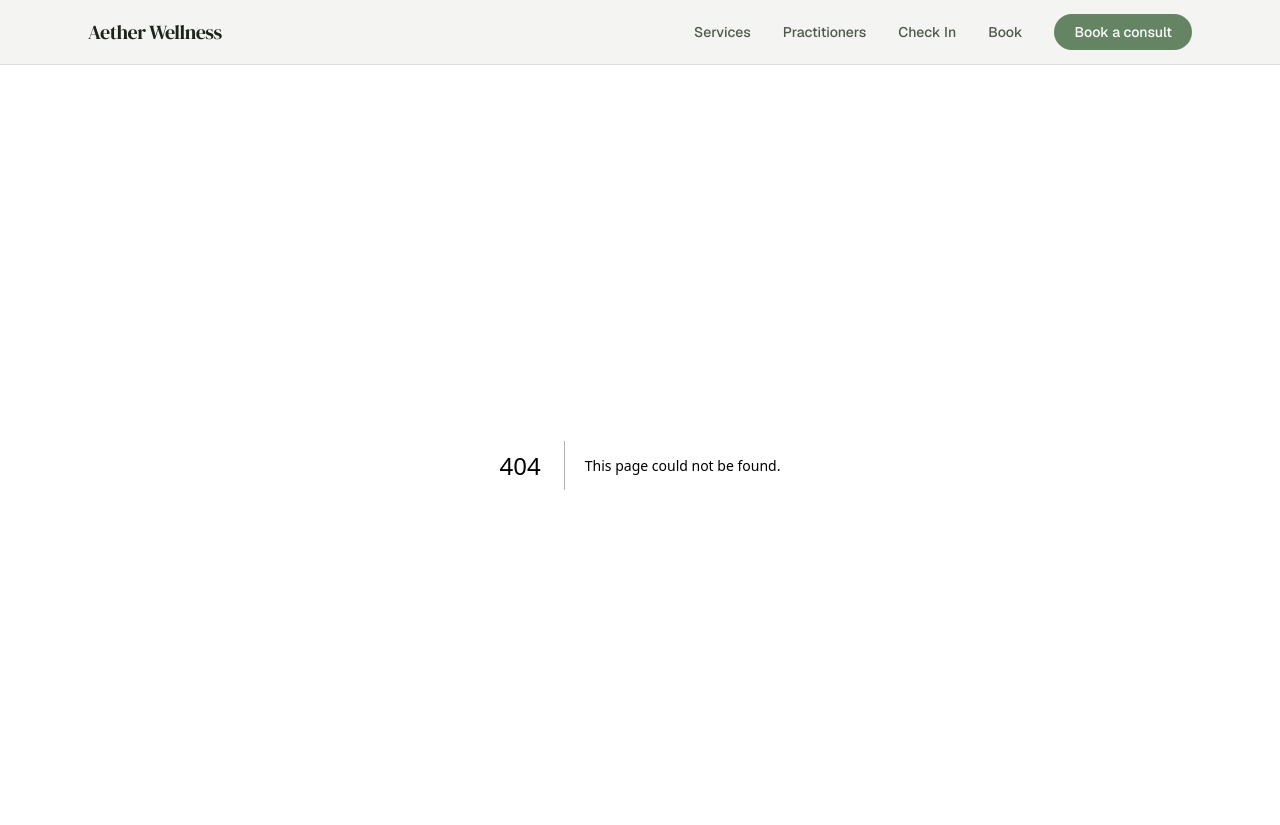
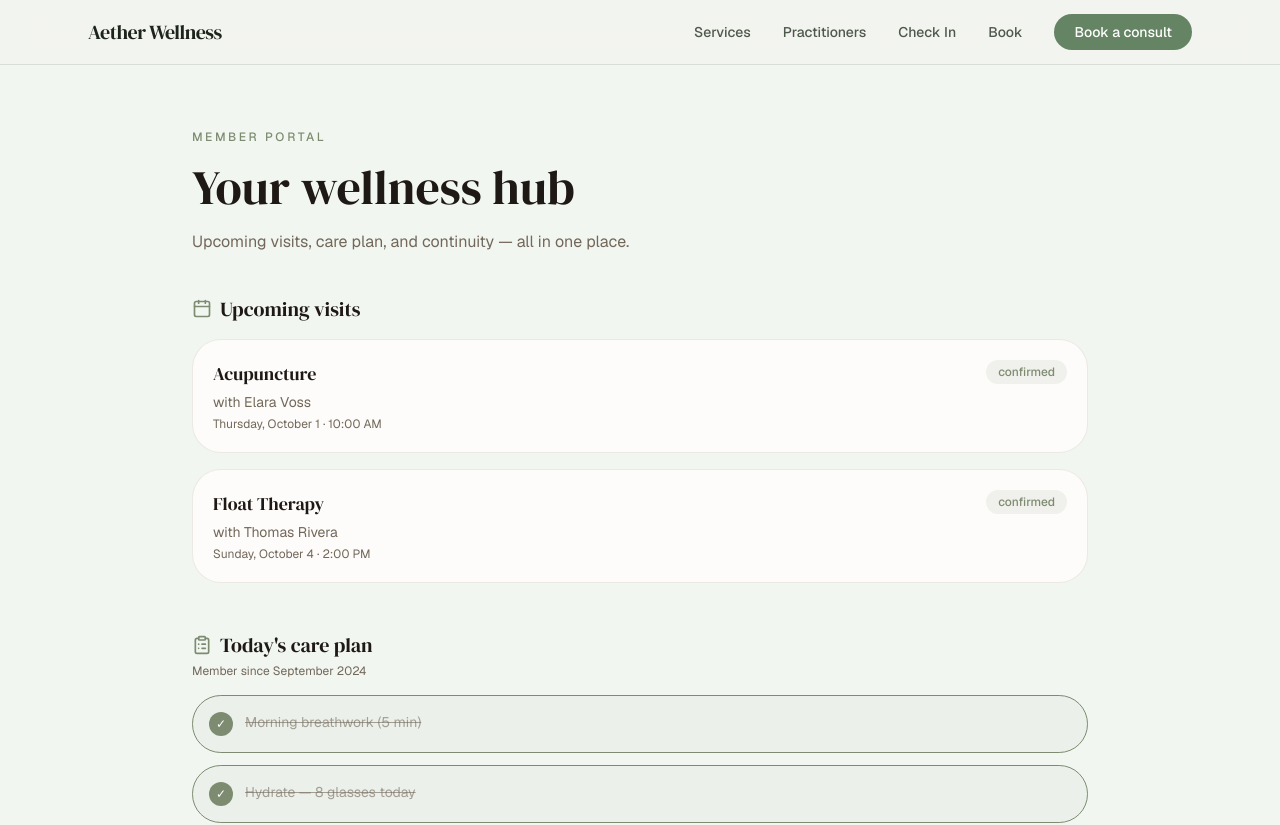
Before and after one commit to anas-khan-antimatter/mkt-aether-wellness, a Next.js app: page /portal in a window 1280 px wide. Before the commit this address had no page. Shown: the top 825 px of the page. Built offline with nearby package versions, Linux system fonts and the light colour scheme; a web font is replaced by a local one.

Commit message:
antimatter: checkpoint c-1790732962288-ubgez

```diff
--- /dev/null
+++ b/src/app/portal/page.tsx
@@ -0,0 +1,197 @@
+"use client";
+
+import { useState, useEffect } from "react";
+import { CheckCircle, Loader2, Calendar, User, ClipboardList, ArrowRight } from "lucide-react";
+import Link from "next/link";
+
+interface Booking {
+  id: string;
+  service: string;
+  practitioner: string;
+  date: string;
+  time: string;
+  status: string;
+}
+
+interface CareItem {
+  id: string;
+  task: string;
+  completed: boolean;
+}
+
+interface PortalData {
+  upcomingBookings: Booking[];
+  carePlan: CareItem[];
+  memberSince: string;
+}
+
+export default function PortalPage() {
+  const [data, setData] = useState<PortalData | null>(null);
+  const [loading, setLoading] = useState(true);
+  const [error, setError] = useState("");
+
+  useEffect(() => {
+    fetch("/api/portal/bookings")
+      .then((r) => {
+        if (!r.ok) throw new Error("Failed to load portal data");
+        return r.json();
+      })
+      .then((d: PortalData) => {
+        setData(d);
+        setLoading(false);
+      })
+      .catch((e) => {
+        setError(e.message);
+        setLoading(false);
+      });
+  }, []);
+
+  const toggleCareItem = (id: string) => {
+    if (!data) return;
+    setData({
+      ...data,
+      carePlan: data.carePlan.map((item) =>
+        item.id === id ? { ...item, completed: !item.completed } : item
+      ),
+    });
+  };
+
+  return (
+    <div className="px-6 pb-24 pt-16">
+      <div className="mx-auto max-w-4xl">
+        {/* Header */}
+        <p className="text-xs font-medium uppercase tracking-[0.22em] text-[oklch(0.62_0.045_130)]">
+          Member Portal
+        </p>
+        <h1 className="mt-3 font-serif text-4xl leading-tight text-[oklch(0.22_0.012_55)] md:text-5xl">
+          Your wellness hub
+        </h1>
+        <p className="mt-3 max-w-xl text-base leading-relaxed text-[oklch(0.52_0.025_75)]">
+          Upcoming visits, care plan, and continuity — all in one place.
+        </p>
+
+        {loading && (
+          <div className="mt-10 flex items-center gap-3 text-sm text-[oklch(0.52_0.025_75)]">
+            <Loader2 className="h-4 w-4 animate-spin" />
+            Loading your portal...
+          </div>
+        )}
+
+        {error && (
+          <div className="mt-6 rounded-2xl border border-[oklch(0.55_0.18_25/0.3)] bg-[oklch(0.55_0.18_25/0.06)] px-5 py-4 text-sm text-[oklch(0.55_0.18_25)]">
+            {error}
+          </div>
+        )}
+
+        {data && (
+          <>
+            {/* Upcoming visits */}
+            <section className="mt-10">
+              <div className="flex items-center gap-2">
+                <Calendar className="h-5 w-5 text-[oklch(0.62_0.045_130)]" />
+                <h2 className="font-serif text-xl text-[oklch(0.22_0.012_55)]">
+                  Upcoming visits
+                </h2>
+              </div>
+
+              {data.upcomingBookings.length === 0 && (
+                <p className="mt-4 text-sm text-[oklch(0.52_0.025_75)]">
+                  No upcoming appointments.
+                </p>
+              )}
+
+              <div className="mt-4 grid gap-4">
+                {data.upcomingBookings.map((b) => {
+                  const formattedDate = new Date(b.date + "T12:00:00").toLocaleDateString("en-US", {
+                    weekday: "long",
+                    month: "long",
+                    day: "numeric",
+                  });
+                  return (
+                    <div
+                      key={b.id}
+                      className="rounded-2xl border border-[oklch(0.88_0.01_75/0.5)] bg-[oklch(0.99_0.003_80)] p-5 transition-all hover:shadow-md"
+                    >
+                      <div className="flex items-start justify-between gap-4">
+                        <div>
+                          <p className="font-serif text-lg font-medium text-[oklch(0.22_0.012_55)]">
+                            {b.service}
+                          </p>
+                          <p className="mt-1 text-sm text-[oklch(0.52_0.025_75)]">
+                            with {b.practitioner}
+                          </p>
+                          <p className="mt-1 text-xs text-[oklch(0.52_0.025_75)]">
+                            {formattedDate} · {b.time}
+                          </p>
+                        </div>
+                        <span className="rounded-full bg-[oklch(0.62_0.045_130/0.1)] px-3 py-1 text-xs font-medium text-[oklch(0.62_0.045_130)]">
+                          {b.status}
+                        </span>
+                      </div>
+                    </div>
+                  );
+                })}
+              </div>
+            </section>
+
+            {/* Care Plan Checklist */}
+            <section className="mt-12">
+              <div className="flex items-center gap-2">
+                <ClipboardList className="h-5 w-5 text-[oklch(0.62_0.045_130)]" />
+                <h2 className="font-serif text-xl text-[oklch(0.22_0.012_55)]">
+                  Today&apos;s care plan
+                </h2>
+              </div>
+              <p className="mt-1 text-xs text-[oklch(0.52_0.025_75)]">
+                Member since {new Date(data.memberSince + "T12:00:00").toLocaleDateString("en-US", { month: "long", year: "numeric" })}
+              </p>
+
+              <div className="mt-4 space-y-3">
+                {data.carePlan.map((item) => (
+                  <button
+                    key={item.id}
+                    onClick={() => toggleCareItem(item.id)}
+                    className={`flex w-full items-start gap-3 rounded-2xl border p-4 text-left transition-all ${
+                      item.completed
+                        ? "border-[oklch(0.62_0.045_130)] bg-[oklch(0.62_0.045_130/0.06)]"
+                        : "border-[oklch(0.88_0.01_75/0.5)] bg-[oklch(0.99_0.003_80)] hover:border-[oklch(0.62_0.045_130/0.3)]"
+                    }`}
+                  >
+                    <span
+                      className={`flex h-6 w-6 items-center justify-center rounded-full text-xs ${
+                        item.completed
+                          ? "bg-[oklch(0.62_0.045_130)] text-white"
+                          : "border-2 border-[oklch(0.88_0.01_75)]"
+                      }`}
+                    >
+                      {item.completed ? "✓" : ""}
+                    </span>
+                    <span
+                      className={`flex-1 text-sm ${
+                        item.completed
+                          ? "line-through text-[oklch(0.52_0.025_75/0.6)]"
+                          : "text-[oklch(0.22_0.012_55)]"
+                      }`}
+                    >
+                      {item.task}
+                    </span>
+                  </button>
+                ))}
+              </div>
+            </section>
+
+            {/* CTA */}
+            <section className="mt-12">
+              <Link
+                href="/book"
+                className="inline-flex h-12 items-center rounded-full bg-[oklch(0.62_0.045_130)] px-8 text-sm font-medium text-white transition-all hover:bg-[oklch(0.58_0.045_130)]"
+              >
+                Book another session
+              </Link>
+            </section>
+          </>
+        )}
+      </div>
+    </div>
+  );
+}
```
